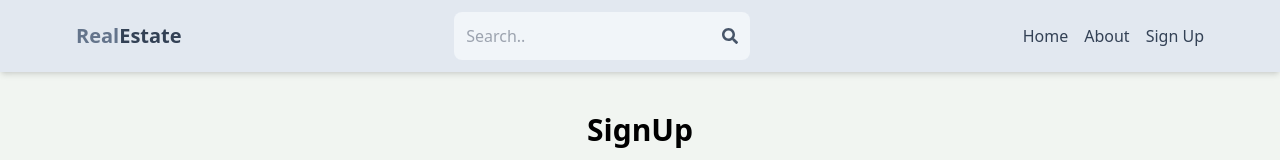
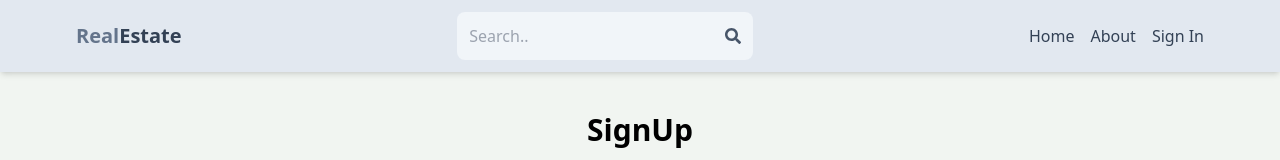
Before and after one commit to BLACKPANTHER11544/RealEstate, a React (Vite) app in the folder client/: page /sign_up in a window 1280 px wide. Shown: the top 160 px of the page. Built offline with nearby package versions, Linux system fonts and the light colour scheme.

Commit message:
Updated Header and made profile as protetcted route

```diff
--- a/client/src/App.jsx
+++ b/client/src/App.jsx
@@ -5,6 +5,7 @@
 import SignUp from "./pages/SignUp";
 import Profile from "./pages/Profile";
 import Header from "./components/Header";
+import PrivateRoute from "./components/privateRoute";
 
 export default function App() {
   return (
@@ -15,7 +16,9 @@
         <Route path="/about" element={<About />} />
         <Route path="/sign_in" element={<SignIn />} />
         <Route path="/sign_up" element={<SignUp />} />
-        <Route path="/profile" element={<Profile />} />
+        <Route element={<PrivateRoute />}>
+          <Route path="/profile" element={<Profile />} />
+        </Route>
       </Routes>
     </BrowserRouter>
   );
--- a/client/src/components/Header.jsx
+++ b/client/src/components/Header.jsx
@@ -1,8 +1,10 @@
 import React from "react";
 import { FaSearch } from "react-icons/fa";
 import { Link } from "react-router-dom";
+import { useSelector } from "react-redux";
 
 export default function Header() {
+  const { currentUser } = useSelector((state) => state.user);
   return (
     <header className="bg-slate-200 shadow-md">
       <div className="flex justify-between items-center max-w-6xl mx-auto p-3">
@@ -31,10 +33,18 @@
               About
             </li>
           </Link>
-          <Link to="/sign_up">
-            <li className="sm:inline text-slate-700 hover:underline">
-              Sign Up
-            </li>
+          <Link to="/profile">
+            {currentUser ? (
+              <img
+                src={currentUser.avatar}
+                alt="profile"
+                className="rounded-full h-7 w-7 object-cover"
+              />
+            ) : (
+              <li className="sm:inline text-slate-700 hover:underline">
+                Sign In
+              </li>
+            )}
           </Link>
         </ul>
       </div>
--- /dev/null
+++ b/client/src/components/privateRoute.jsx
@@ -0,0 +1,8 @@
+import React from "react";
+import { useSelector } from "react-redux";
+import { Outlet, Navigate } from "react-router-dom";
+
+export default function privateRoute() {
+  const { currentUser } = useSelector((state) => state.user);
+  return currentUser ? <Outlet /> : <Navigate to="/sign_in" />;
+}
```
Also changed, not shown: 2 other files (tests, documents, lock files or other folders).
